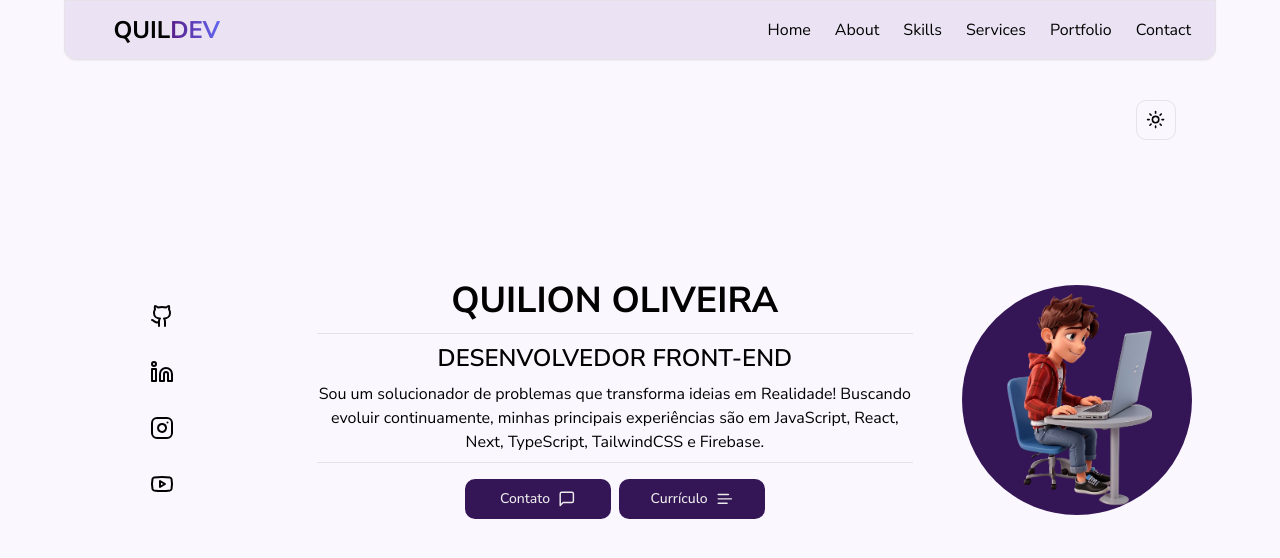
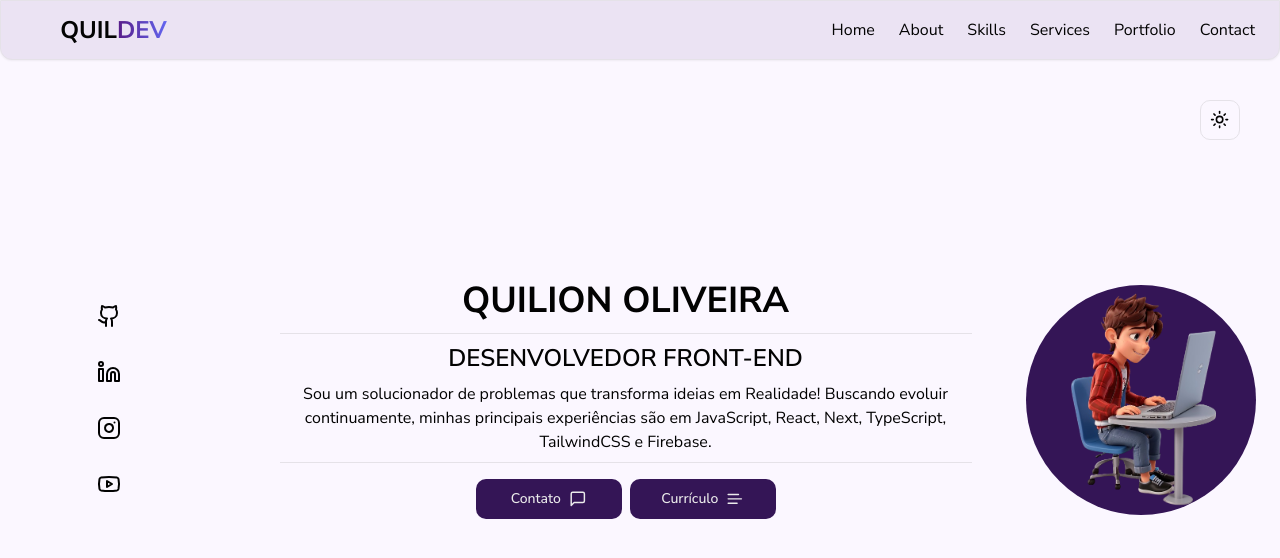
Before and after one commit to QuiLion7/quildev, a Next.js app: page / in a window 1280 px wide. Shown: the top 558 px of the page. Built offline with nearby package versions, Linux system fonts and the light colour scheme.

Commit message:
style: remove padding in tailwind.config.ts

```diff
--- a/tailwind.config.ts
+++ b/tailwind.config.ts
@@ -10,7 +10,6 @@ module.exports = {
   theme: {
     container: {
       center: true,
-      padding: "2rem",
       screens: {
         "2xl": "1400px",
       },
```
